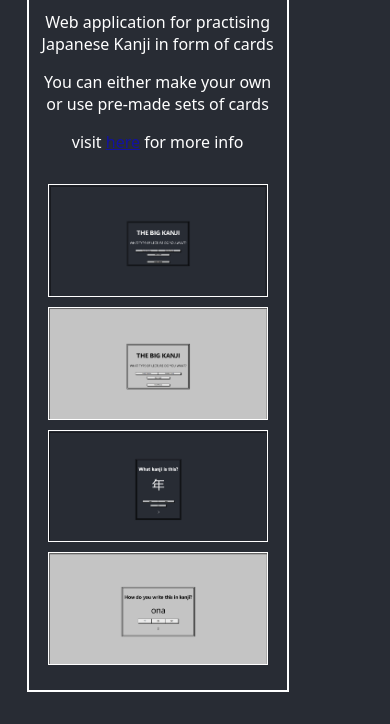
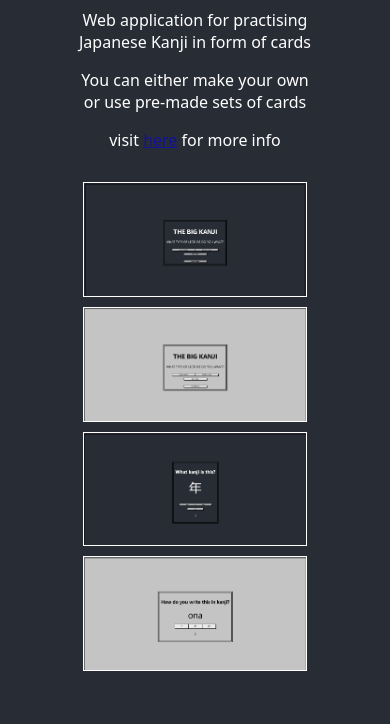
Before and after one commit to GomuGomuNoBru/GomuGomuNoBru.github.io, a plain HTML site: page index.html in a window 390 px wide. Shown: the part 120-844 px from the top of the page. Drawn offline with Linux system fonts and the light colour scheme.

Commit message:
small changes

```diff
--- a/styles.css
+++ b/styles.css
@@ -7,9 +7,11 @@ body {
   color: white;
   text-align: center;
 }
+
 h1 {
   border-bottom: 5px solid white;
 }
+
 a {
   color: rgb(18, 18, 161);
 }
@@ -38,6 +40,7 @@ a {
   flex-direction: column;
   align-items: center;
 }
+
 img {
   max-width: 100%;
   height: auto;
@@ -49,8 +52,8 @@ img {
 @media screen and (max-width: 768px) {
   .container {
     width: 70%;
-    margin-right: 20%;
   }
+
   .row {
     flex-wrap: wrap;
   }
@@ -58,6 +61,7 @@ img {
   .image-container {
     padding: 10px;
   }
+
   img {
     margin: 5px;
     border: 1px solid white;
@@ -69,8 +73,17 @@ img {
   .container {
     max-width: 90%;
   }
+
+
 }
+
 @media screen and (max-width: 1600px) {
+
+  .container {
+
+    border: 0px solid white;
+  }
+
   .row {
     flex-wrap: wrap;
   }
```
Also changed, not shown: pics/1_1.png (added).
